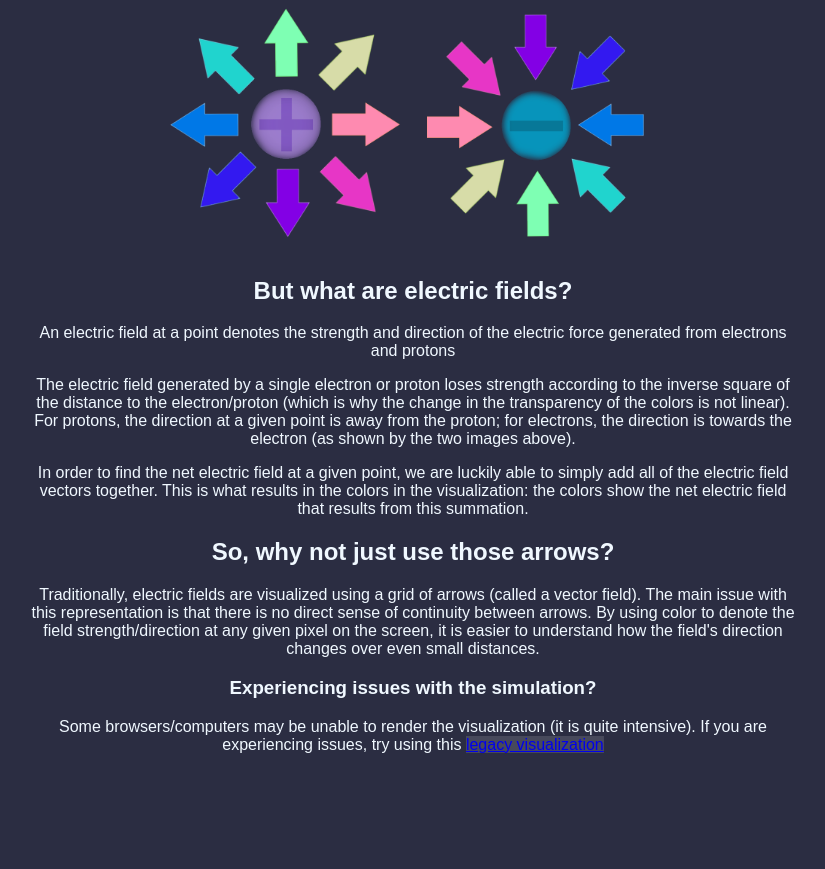
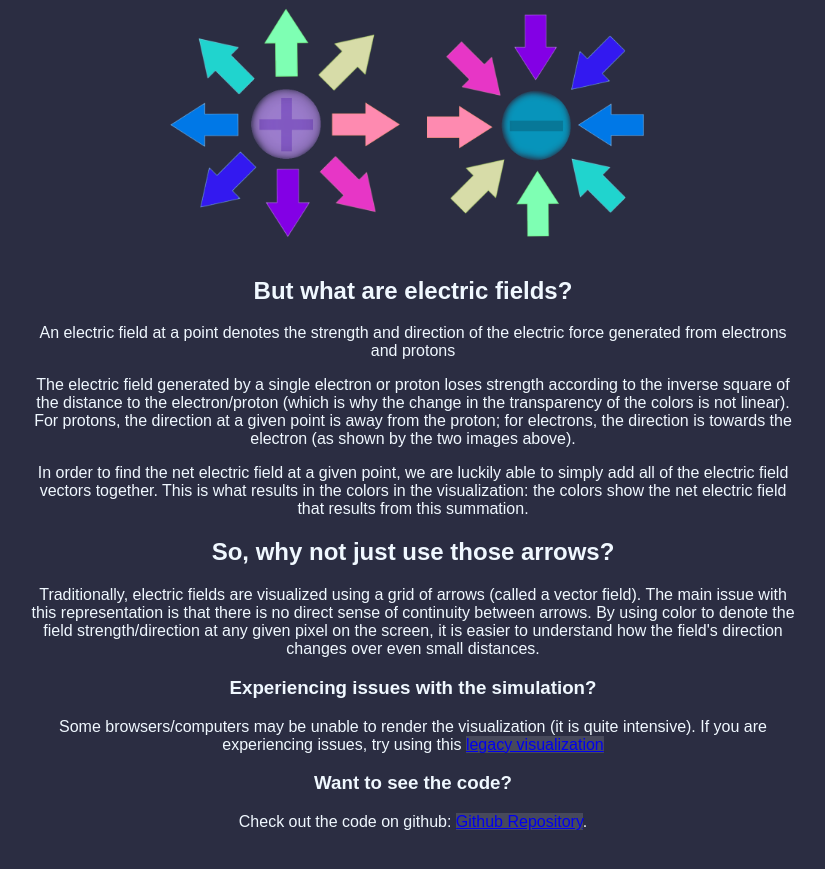
Before and after one commit to satrams/efield-visualization, a plain HTML site: page index.html in a window 1280 px wide. Shown: the part 872-1741 px from the top of the page, without its empty margins (227-1052 px from the left). Drawn offline with Linux system fonts and the light colour scheme.

Commit message:
added a link back to the github page

```diff
--- a/index.html
+++ b/index.html
@@ -75,6 +75,9 @@
                 experiencing issues, try using this </span><a style="background-color: rgba(255, 255, 255, 0.132)"
                 href="https://satrams.github.io/efield-visualization/legacy-visualization">legacy visualization</a>
         </div>
+        <h3>Want to see the code?</h3>
+            <span>Check out the code on github: </span><a style="background-color: rgba(255, 255, 255, 0.132)"
+            href="https://github.com/satrams/efield-visualization">Github Repository</a><span>.</span>
         <div style="margin-bottom: 100px"></div>
     </div>
 </body>
```
